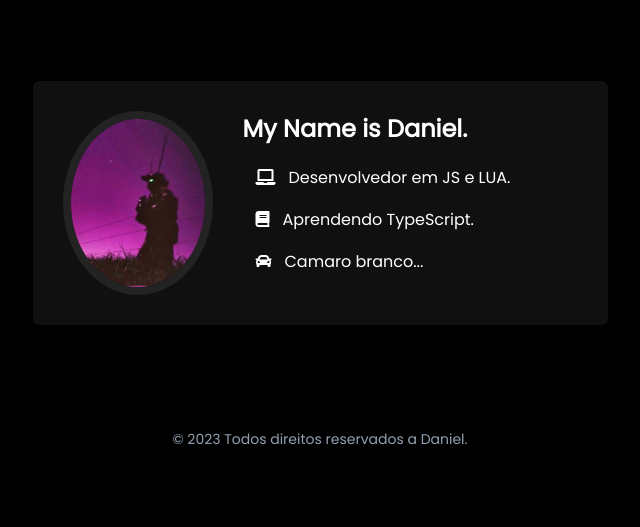
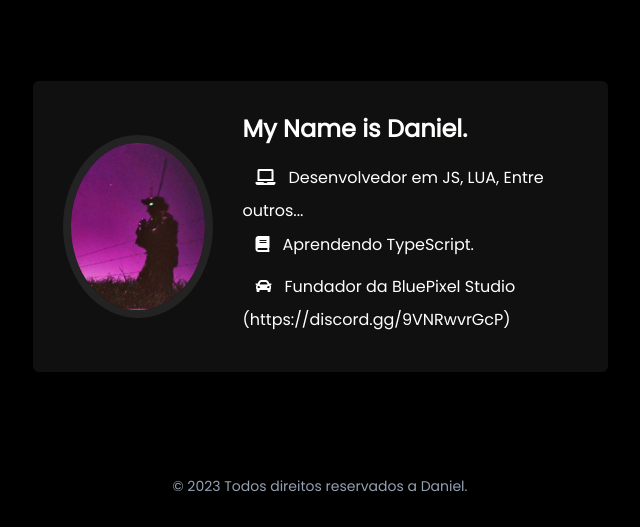
Before and after one commit to DanielFromBrazil/mywebsite, a plain HTML site: page index.html in a window 1280 px wide. Shown: the part 838-1365 px from the top of the page, without its empty margins (320-960 px from the left). Before the commit the page ends 1318 px from the top, so only its background shows below. Drawn offline with nearby package versions, Linux system fonts and the light colour scheme.

Commit message:
Update index.html

```diff
--- a/index.html
+++ b/index.html
@@ -84,9 +84,9 @@
                </div>
                <div class="right">
                   <h1>My Name is Daniel.</h1>
-                  <p></p><i class='fas fa-laptop' style='font-size:16px;color:rgb(255, 255, 255)'></i>Desenvolvedor em JS e LUA.<br>
+                  <p></p><i class='fas fa-laptop' style='font-size:16px;color:rgb(255, 255, 255)'></i>Desenvolvedor em JS, LUA, Entre outros...<br>
                      <i class='fas fa-book' style='font-size:16px;color:rgb(255, 255, 255)'></i>Aprendendo TypeScript.<br>
-                     <i class='fas fa-car' style='font-size:16px;color:rgb(255, 255, 255)'></i>Camaro branco...<br>
+                     <i class='fas fa-car' style='font-size:16px;color:rgb(255, 255, 255)'></i>Fundador da BluePixel Studio (https://discord.gg/9VNRwvrGcP)<br>
                   </p>
                </div>
             </div>
```
